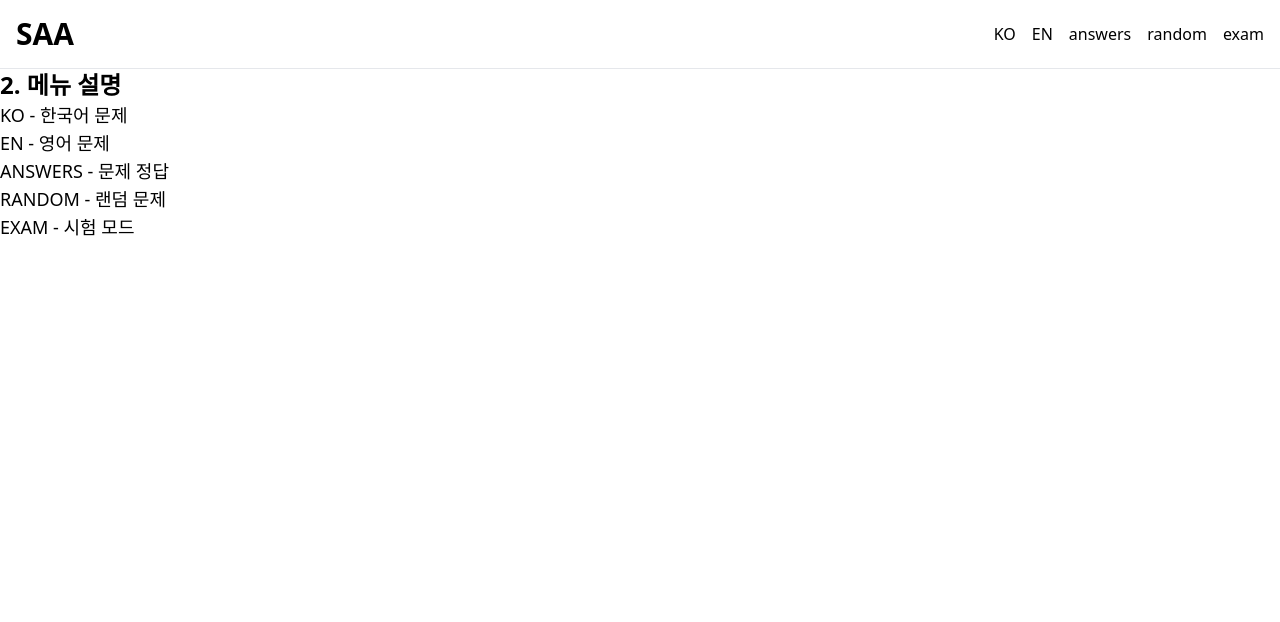
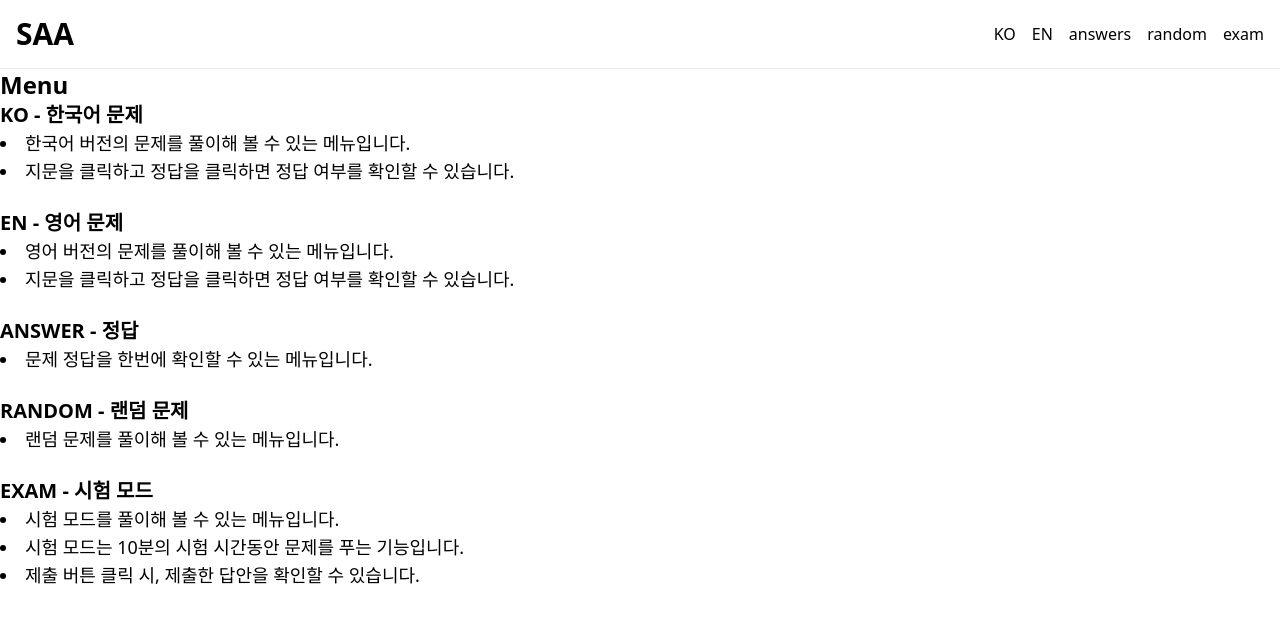
Before and after one commit to pbg0205/saa-fe, a Next.js app: page / in a window 1280 px wide. Shown: the top 622 px of the page. Built offline with nearby package versions, Linux system fonts and the light colour scheme.

Commit message:
feat: 메인 페이지 메뉴 설명 추가

```diff
--- a/src/app/page.tsx
+++ b/src/app/page.tsx
@@ -1,14 +1,37 @@
 export default function Home() {
   return (
     <>
-      <h2 className="text-2xl font-bold">2. 메뉴 설명</h2>
-      <ul className="text-lg">
-        <li>KO - 한국어 문제</li>
-        <li>EN - 영어 문제</li>
-        <li>ANSWERS - 문제 정답</li>
-        <li>RANDOM - 랜덤 문제</li>
-        <li>EXAM - 시험 모드</li>
-      </ul>
+      <h2 className="text-2xl font-bold">Menu</h2>
+      <h3 className="text-xl font-bold">KO - 한국어 문제</h3>
+      <li className="text-lg">
+        한국어 버전의 문제를 풀이해 볼 수 있는 메뉴입니다.
+      </li>
+      <li className="text-lg">
+        지문을 클릭하고 정답을 클릭하면 정답 여부를 확인할 수 있습니다.
+      </li>
+      <br />
+      <h3 className="text-xl font-bold">EN - 영어 문제</h3>
+      <li className="text-lg">
+        영어 버전의 문제를 풀이해 볼 수 있는 메뉴입니다.
+      </li>
+      <li className="text-lg">
+        지문을 클릭하고 정답을 클릭하면 정답 여부를 확인할 수 있습니다.
+      </li>
+      <br />
+      <h3 className="text-xl font-bold">ANSWER - 정답</h3>
+      <li className="text-lg">문제 정답을 한번에 확인할 수 있는 메뉴입니다.</li>
+      <br />
+      <h3 className="text-xl font-bold">RANDOM - 랜덤 문제</h3>
+      <li className="text-lg">랜덤 문제를 풀이해 볼 수 있는 메뉴입니다.</li>
+      <br />
+      <h3 className="text-xl font-bold">EXAM - 시험 모드</h3>
+      <li className="text-lg">시험 모드를 풀이해 볼 수 있는 메뉴입니다.</li>
+      <li className="text-lg">
+        시험 모드는 10분의 시험 시간동안 문제를 푸는 기능입니다.
+      </li>
+      <li className="text-lg">
+        제출 버튼 클릭 시, 제출한 답안을 확인할 수 있습니다.
+      </li>
     </>
   );
 }
```
